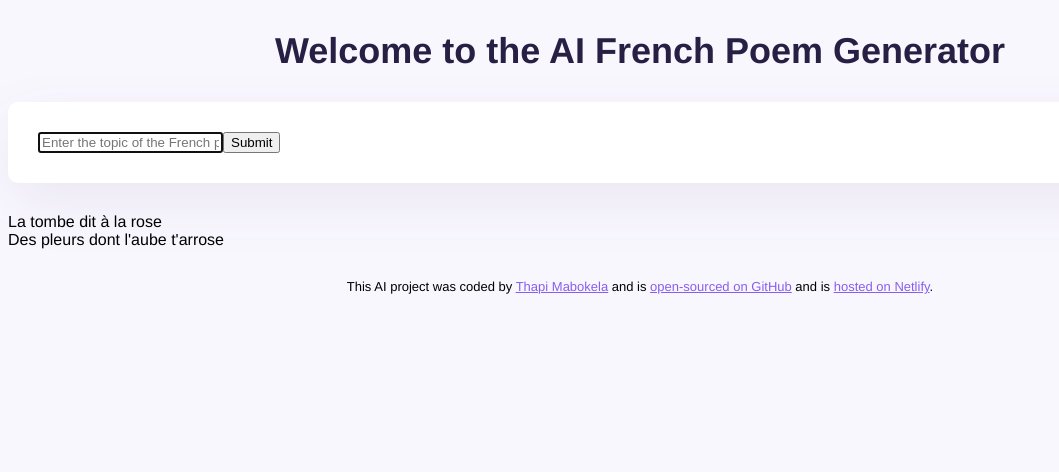
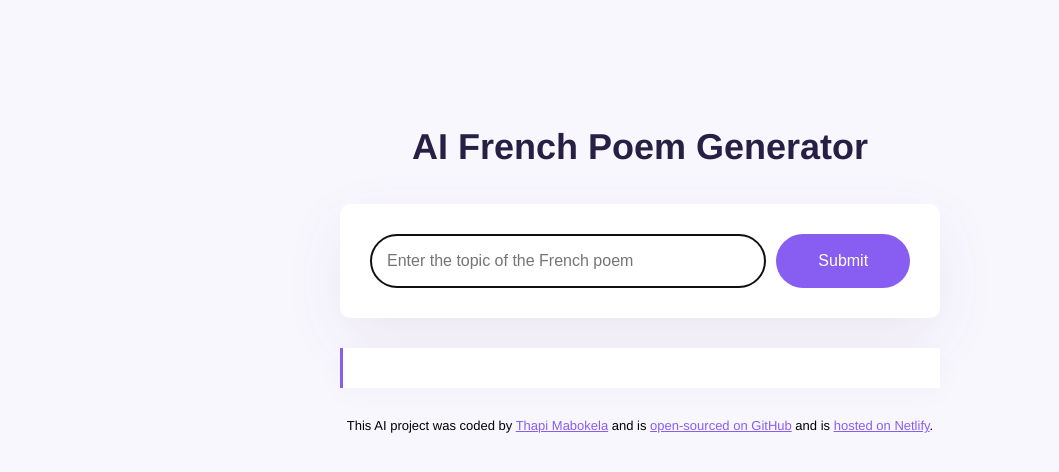
Before and after one commit to Thapi16/ai-poem.html, a plain HTML site: page index.html in a window 1280 px wide. Shown: the whole page, without its empty margins (0-1059 px from the left). Drawn offline with nearby package versions, Linux system fonts and the light colour scheme.

Commit message:
Update index.html

```diff
--- a/index.html
+++ b/index.html
@@ -3,29 +3,32 @@
   <head>
     <meta charset="UTF-8" />
     <meta name="viewport" content="width=device-width, initial-scale=1.0" />
+       <script src="https://unpkg.com/typewriter-effect@latest/dist/core.js"></script>
     <link rel="stylesheet" href="src/style.css" />
     <title>AI Poem Generator</title>
   </head>
   <body>
-    <h1>Welcome to the AI French Poem Generator</h1>
+
+    <div class="container">
+      <header>
+        <h1>AI French Poem Generator</h1>
+      </header>
 
       <main>
-      <form>
+        <form id="poem-generator-form">
           <input
             type="text"
             placeholder="Enter the topic of the French poem"
             autofocus
             required
             autocomplete="off"
+            class="instructions"
           />
-        <input type="submit" />
+          <input type="submit" class="submit-button" />
         </form>
-      <div>
-        La tombe dit à la rose
-        <br />
-        Des pleurs dont l'aube t'arrose
-      </div>
+        <div class="poem" id="poem"></div>
       </main>
+
 
     <footer>
       This AI project was coded by
```
Lines whose indentation alone changed are shown as unchanged.
